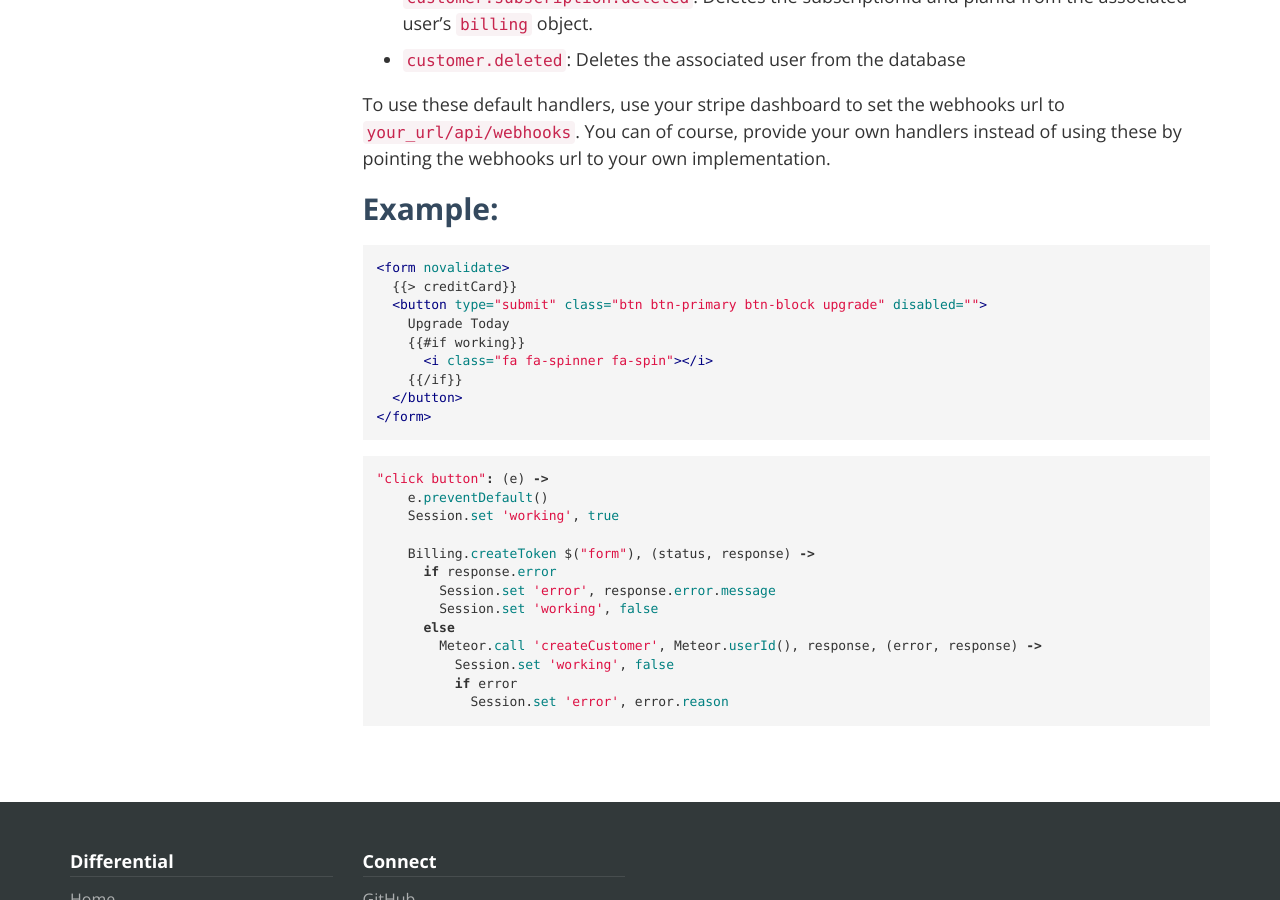
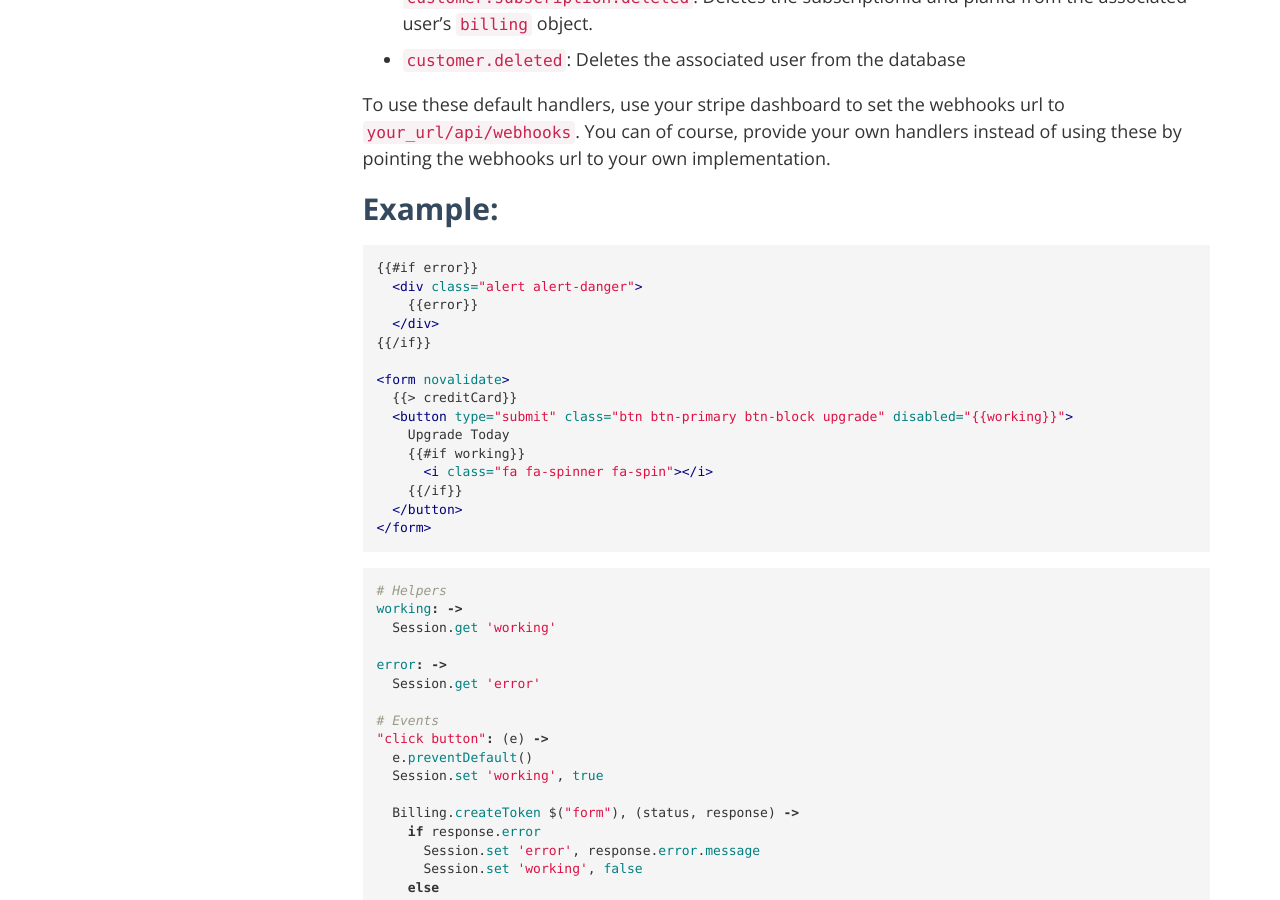
Before and after one commit to Differential/meteor-billing, a Jekyll site: the page built from index.markdown, in a window 1280 px wide and 900 px high, scrolled down 1847 px. Built offline with Jekyll 4.4.1, drawn with Linux system fonts in a browser that asks for light colours; nearby versions of some CDN libraries; Markdown is read by kramdown in place of the engine named in the settings.

Commit message:
Update example

```diff
--- a/index.markdown
+++ b/index.markdown
@@ -55,14 +55,23 @@ The package provides a basic handler for a few events
 To use these default handlers, use your stripe dashboard to set the webhooks url to `your_url/api/webhooks`.
 You can of course, provide your own handlers instead of using these by pointing the webhooks url to your own implementation.
 
+{% assign iferr = '{{#if error}}' %}
+{% assign err = '{{error}}' %}
 {% assign if = '{{#if working}}' %}
 {% assign endif = '{{/if}}' %}
+{% assign w = '{{working}}' %}
 
 ## Example:
 {% highlight html %}
+{{iferr}}
+  <div class="alert alert-danger">
+    {{err}}
+  </div>
+{{endif}}
+
 <form novalidate>
   {{cc}}
-  <button type="submit" class="btn btn-primary btn-block upgrade" disabled="{{working}}">
+  <button type="submit" class="btn btn-primary btn-block upgrade" disabled="{{w}}">
     Upgrade Today
     {{if}}
       <i class="fa fa-spinner fa-spin"></i>
@@ -72,17 +81,25 @@ You can of course, provide your own handlers instead of using these by pointing
 {% endhighlight %}
 
 {% highlight coffeescript %}
+# Helpers
+working: ->
+  Session.get 'working'
+
+error: ->
+  Session.get 'error'
+
+# Events
 "click button": (e) ->
-    e.preventDefault()
-    Session.set 'working', true
+  e.preventDefault()
+  Session.set 'working', true
 
-    Billing.createToken $("form"), (status, response) ->
-      if response.error
-        Session.set 'error', response.error.message
+  Billing.createToken $("form"), (status, response) ->
+    if response.error
+      Session.set 'error', response.error.message
+      Session.set 'working', false
+    else
+      Meteor.call 'createCustomer', Meteor.userId(), response, (error, response) ->
         Session.set 'working', false
-      else
-        Meteor.call 'createCustomer', Meteor.userId(), response, (error, response) ->
-          Session.set 'working', false
-          if error
-            Session.set 'error', error.reason
+        if error
+          Session.set 'error', error.reason
 {% endhighlight %}
```
Also changed, not shown: .build/browser/packages/billing/client/lib/parsley.css (added), .build/browser/packages/billing/client/views/invoices/invoices.less.css (added).
